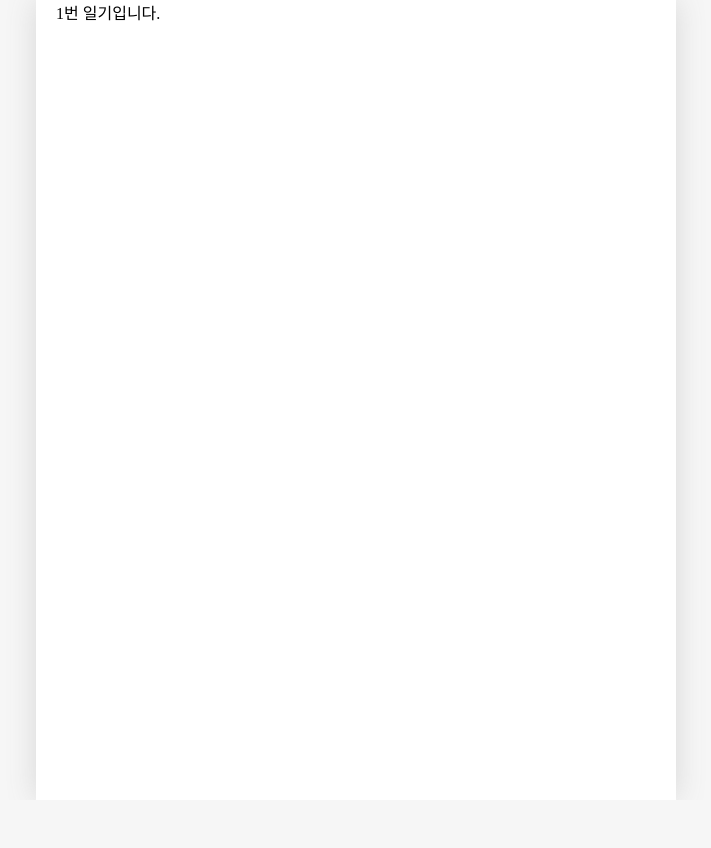
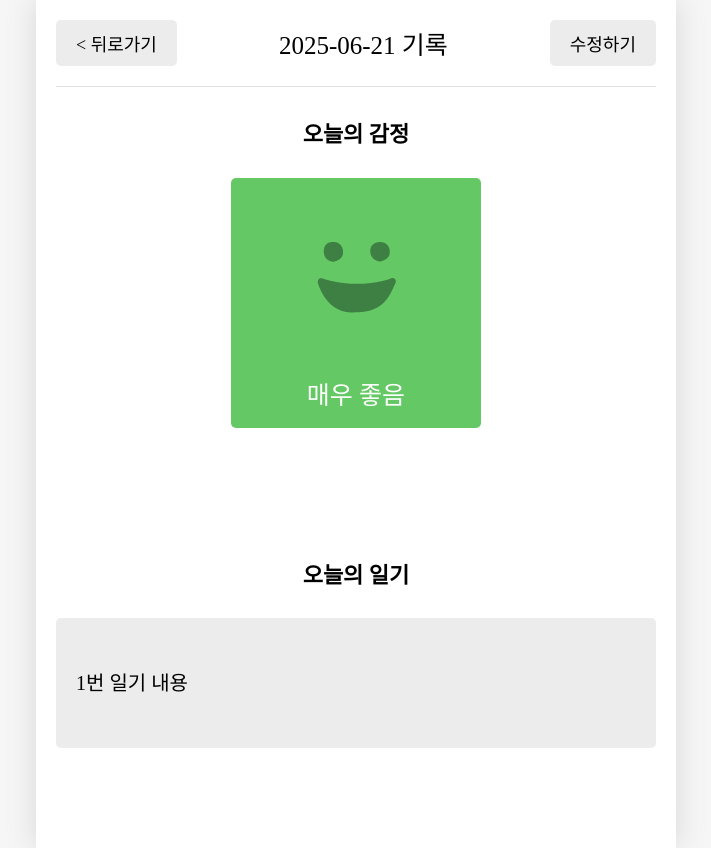
Before and after one commit to seongwoo83/emo-diary, a React (Vite) app: page /diary/1 in a window 1280 px wide. Shown: the whole page, without its empty margins (284-995 px from the left). Before the commit the page ends 800 px from the top, so only its background shows below. Built offline with nearby package versions, Linux system fonts and the light colour scheme; a web font is replaced by a local one.

Commit message:
[feat] 전체 컴포넌트 기능 구현

```diff
--- a/src/App.tsx
+++ b/src/App.tsx
@@ -16,19 +16,19 @@ import type { DiaryType, Action } from './util/Types'
 const mockData:DiaryType[]=[
   {
     id: 1,
-    createdDate: new Date("2025-05-21").getTime(),
+    createdDate: new Date("2025-06-21").getTime(),
     emotionId: 1,
     content: "1번 일기 내용"
   },
   {
     id: 2,
-    createdDate: new Date("2025-05-20").getTime(),
+    createdDate: new Date("2025-06-20").getTime(),
     emotionId: 2,
     content: "2번 일기 내용"
   },
   {
     id: 3,
-    createdDate: new Date("2025-04-17").getTime(),
+    createdDate: new Date("2025-06-17").getTime(),
     emotionId: 3,
     content: "3번 일기 내용"
   }
@@ -72,7 +72,7 @@ function App() {
     dispatch({
       type: "CREATE",
       data:{
-        id: idRef.current++,
+        id: ++idRef.current,
         createdDate,
         emotionId,
         content
--- a/src/components/editor/Editor.tsx
+++ b/src/components/editor/Editor.tsx
@@ -5,14 +5,7 @@ import { useEffect, useState } from "react";
 import { useNavigate } from "react-router-dom";
 import type { DiaryType } from "../../util/Types";
 import { emotionList } from "../../util/constants";
-
-const getStringedDate:(targetDate:Date)=>string = (targetDate)=>{
-    const year = targetDate.getFullYear();
-    const month = targetDate.getMonth()+1;
-    const date = targetDate.getDate();
-
-    return `${year}-${month < 10 ? "0"+String(month) : month }-${date < 10 ? "0"+String(date) : date}`
-}
+import { getStringedDate } from "../../util/getStringedDate";
 
 const Editor = ({initData, onSubmit}:{initData?: DiaryType; onSubmit:(input:DiaryType)=>void}) => {
 
--- /dev/null
+++ b/src/components/viewer/Viewer.scss
@@ -0,0 +1,47 @@
+.viewer > section{
+    width: 100%;
+    margin-bottom: 100px;
+    display: flex;
+    flex-direction: column;
+    align-items: center;
+    text-align: center;
+}
+
+.viewer > section > h4{
+    font-size: 22px;
+    font-weight: 700;
+}
+
+.viewer .emotion_img_wrapper{
+    width: 250px;
+    height: 250px;
+    border-radius: 5px;
+
+    display: flex;
+    flex-direction: column;
+    align-items: center;
+    justify-content: space-around;
+    color: #fff;
+    font-size: 25px;
+    &.emotion_img_wrapper1{background-color: rgb(100, 201, 100);}
+    &.emotion_img_wrapper2{background-color: rgb(157, 215, 114);}
+    &.emotion_img_wrapper3{background-color: rgb(253, 206, 23);}
+    &.emotion_img_wrapper4{background-color: rgb(253, 132, 70);}
+    &.emotion_img_wrapper5{background-color: rgb(253, 86, 95);}
+}
+
+.viewer .contents_wrapper{
+    width: 100%;
+    background-color: rgb(236, 236, 236);
+    border-radius: 5px;
+    word-break: keep-all;
+    overflow-wrap: break-word;
+}
+
+.viewer .contents_wrapper > p{
+    padding: 20px;
+    text-align: left;
+    font-size: 20px;
+    font-weight: 500;
+    line-height: 2.5;
+}
--- /dev/null
+++ b/src/components/viewer/Viewer.tsx
@@ -0,0 +1,25 @@
+import "./Viewer.scss";
+import { getEmotionImage } from "../../util/get-emotion-image";
+import { emotionList } from '../../util/constants';
+
+const Viewer = ({content, emotionId}:{content: string; emotionId: number;}) =>{
+    const emotionItem = emotionList.find((item)=>String(item.emotionId) === String(emotionId));
+
+    return <div className="viewer">
+        <section className="img_section">
+            <h4>오늘의 감정</h4>
+            <div className={`emotion_img_wrapper emotion_img_wrapper${emotionId}`} >
+                <img src={getEmotionImage(emotionId)}/>
+                <div>{emotionItem?.emotionName}</div>
+            </div>
+        </section>
+        <section className="content_section">
+            <h4>오늘의 일기</h4>
+            <div className="contents_wrapper">
+                <p>{content}</p>
+            </div>
+        </section>
+    </div>
+}
+
+export default Viewer;
--- /dev/null
+++ b/src/hooks/useDiary.tsx
@@ -0,0 +1,30 @@
+import { useContext, useEffect, useState } from "react";
+import { DiaryStateContext } from "../App";
+import type { DiaryType } from "../util/Types";
+import { useNavigate } from "react-router-dom";
+
+const useDiary = (id:number)=>{
+    const nav = useNavigate();
+    const data = useContext(DiaryStateContext);
+    const [curDiaryItem, setCurDiaryItem] = useState<DiaryType>({
+        id: 0,
+        content: "",
+        createdDate: 0,
+        emotionId: 0
+    });
+
+
+    useEffect(()=>{
+        const currentDiaryItem = data.find((item) => String(item.id) === String(id));
+        if(!currentDiaryItem){
+            window.alert("존재하지 않는 일기입니다.");
+            nav("/", {replace: true});
+        }else{
+            setCurDiaryItem(currentDiaryItem);
+        }
+    }, [id])
+
+    return curDiaryItem;
+}
+
+export default useDiary;
--- a/src/main.tsx
+++ b/src/main.tsx
@@ -5,9 +5,9 @@ import App from './App.tsx'
 import { BrowserRouter } from 'react-router-dom'
 
 createRoot(document.getElementById('root')!).render(
-  <StrictMode>
+  // <StrictMode>
     <BrowserRouter>
       <App />
     </BrowserRouter>
-  </StrictMode>,
+  // </StrictMode>,
 )
--- a/src/pages/diary/Diary.tsx
+++ b/src/pages/diary/Diary.tsx
@@ -1,9 +1,32 @@
-import { useParams } from "react-router-dom";
+import { useNavigate, useParams } from "react-router-dom";
+import Header from "../../components/header/Header";
+import { Button } from "../../components/button/Button";
+import Viewer from "../../components/viewer/Viewer";
+import useDiary from "../../hooks/useDiary";
+import { getStringedDate } from "../../util/getStringedDate";
 
 const Diary = () =>{
+    const nav = useNavigate();
     const params = useParams();
 
-    return <div>{params.id}번 일기입니다.</div>
+    const curDiaryItem = useDiary(Number(params.id));
+
+    if(!curDiaryItem){
+        return <div>데이터 로딩중..</div>
+    }
+
+    const {content, createdDate, emotionId} = curDiaryItem;
+
+    const title = getStringedDate(new Date(createdDate))
+
+    return <div>
+        <Header
+            title={`${title} 기록`}
+            leftChild={<Button text={"< 뒤로가기"} type={"DEFAULT"} onClick={()=>nav(-1)}/>}
+            rightChild={<Button text={"수정하기"} type={"DEFAULT"} onClick={()=>nav(`/edit/${params.id}`)}/>}
+        />
+        <Viewer emotionId={emotionId}content={content}/>
+    </div>
 }
 
 export default Diary;
--- a/src/pages/edit/Edit.tsx
+++ b/src/pages/edit/Edit.tsx
@@ -2,21 +2,15 @@ import { useParams, useNavigate } from "react-router-dom";
 import Editor from "../../components/editor/Editor";
 import Header from "../../components/header/Header";
 import { Button } from "../../components/button/Button";
-import { useContext, useEffect, useState } from "react";
-import { DiaryDispatchContext, DiaryStateContext } from "../../App";
+import { useContext } from "react";
+import { DiaryDispatchContext } from "../../App";
 import type { DiaryType } from "../../util/Types";
+import useDiary from "../../hooks/useDiary";
 
 const Edit = () => {
     const params = useParams();
     const nav = useNavigate();
     const { onDelete, onUpdate } = useContext(DiaryDispatchContext);
-    const data = useContext(DiaryStateContext);
-    const [curDiaryItem, setCurDiaryItem] = useState<DiaryType>({
-        id: 0,
-        content: "",
-        createdDate: 0,
-        emotionId: 0
-    });
 
     const onClickDelete = ()=>{
         if(window.confirm("삭제하시겠습니까?")){
@@ -36,15 +30,7 @@ const Edit = () => {
         }
     }
 
-    useEffect(()=>{
-        const currentDiaryItem = data.find((item) => String(item.id) === String(params.id));
-        if(!currentDiaryItem){
-            window.alert("존재하지 않는 일기입니다.");
-            nav("/", {replace: true});
-        }else{
-            setCurDiaryItem(currentDiaryItem);
-        }
-    }, [params.id])
+    const curDiaryItem = useDiary(Number(params.id))
 
 
     return (
--- /dev/null
+++ b/src/util/getStringedDate.ts
@@ -0,0 +1,7 @@
+export const getStringedDate:(targetDate:Date)=>string = (targetDate)=>{
+    const year = targetDate.getFullYear();
+    const month = targetDate.getMonth()+1;
+    const date = targetDate.getDate();
+
+    return `${year}-${month < 10 ? "0"+String(month) : month }-${date < 10 ? "0"+String(date) : date}`
+}
```
